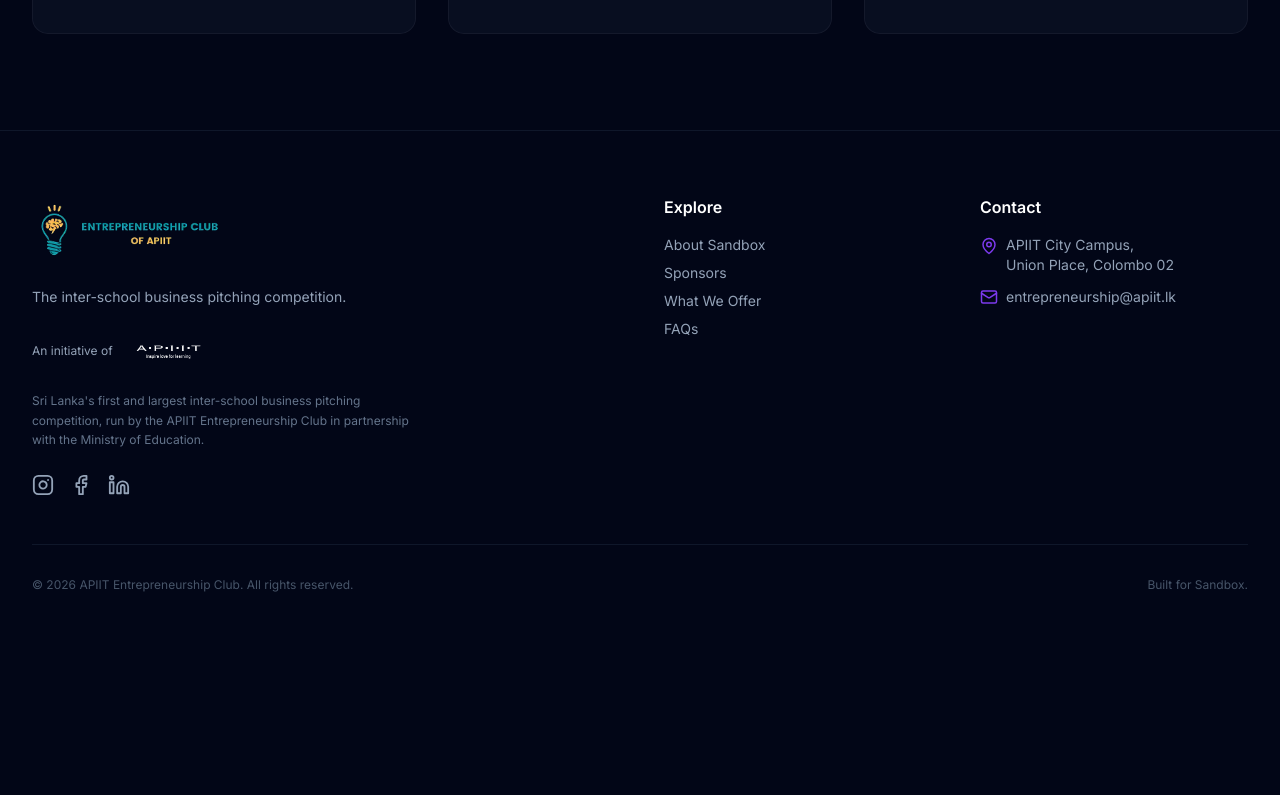
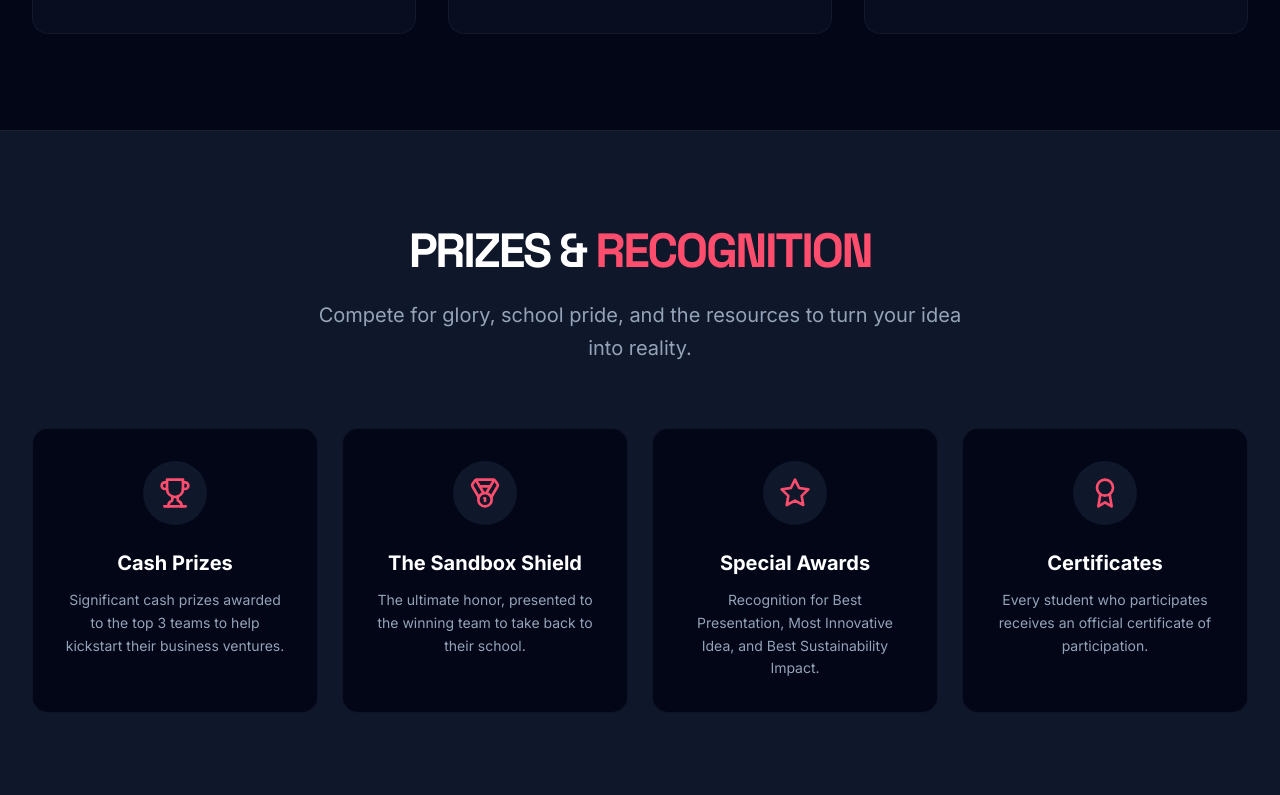
Before and after one commit to hana-careem/sandbox-website, a Next.js app: page /what-we-offer in a window 1280 px wide. Shown: the part 985-1780 px from the top of the page. Before the commit the page ends 1610 px from the top, so only its background shows below. Built offline with nearby package versions, Linux system fonts and the light colour scheme.

Commit message:
Redesign countdown dials; remove em dashes; fix contact info; add WhatIsSandbox and PrizesRecognition

```diff
--- a/app/about/editions/page.jsx
+++ b/app/about/editions/page.jsx
@@ -3,7 +3,7 @@
 
 export const metadata = {
   title: 'Past Editions | Sandbox',
-  description: 'Explore the history and winners of past Sandbox editions — the stages, the schools, and the ideas that made it.',
+  description: 'Explore the history and winners of past Sandbox editions, including the stages, the schools, and the ideas that made it.',
 };
 
 export default function EditionsPage() {
--- a/app/page.jsx
+++ b/app/page.jsx
@@ -1,5 +1,6 @@
 import React from 'react';
 import SandboxHero from '../components/home/SandboxHero';
+import WhatIsSandbox from '../components/home/WhatIsSandbox';
 import WhyAttend from '../components/home/WhyAttend';
 import BenefitsPrizes from '../components/home/BenefitsPrizes';
 
@@ -12,6 +13,7 @@
   return (
     <main className="w-full">
       <SandboxHero />
+      <WhatIsSandbox />
       <WhyAttend />
       <BenefitsPrizes />
     </main>
--- a/app/what-we-offer/page.jsx
+++ b/app/what-we-offer/page.jsx
@@ -1,5 +1,6 @@
 import React from 'react';
 import OfferingsGrid from '../../components/what-we-offer/OfferingsGrid';
+import PrizesRecognition from '../../components/what-we-offer/PrizesRecognition';
 
 export const metadata = {
   title: 'What We Offer | Sandbox',
@@ -10,6 +11,7 @@
   return (
     <main className="w-full">
       <OfferingsGrid />
+      <PrizesRecognition />
     </main>
   );
 }
--- a/components/about/SandboxPastEditions.jsx
+++ b/components/about/SandboxPastEditions.jsx
@@ -2,7 +2,7 @@
 
 import React, { useState } from "react";
 import { useSearchParams } from "next/navigation";
-import { Wrench, Users, Trophy, Flag, ChevronDown } from "lucide-react";
+import { Wrench, Users, Trophy, Flag, Target, ChevronDown } from "lucide-react";
 
 // ── Data ──────────────────────────────────────────────────────────────
 // PAGE_INTRO is the one-time framing paragraph for the whole page.
@@ -28,6 +28,16 @@
     meta: {
       winningSchool: "St. Joseph's College, Negombo", // confirmed — Sunday Times, 30 Nov 2025
       prize: null, // cash amount not published — TODO if you have the figure
+      theme: "Community Concerns",
+      // Defining format facts for this edition (from the 2025 rules docs).
+      facts: [
+        "Grade 10, O/L & A/L",
+        "3–5 per team",
+        "Max 2 teams / school",
+        "Mandatory workshop",
+        "Prototype for the final",
+        "Mentor pairing",
+      ],
     },
     stages: [
       {
@@ -62,6 +72,14 @@
     meta: {
       winningSchool: null, // not found in public sources — TODO, verify with the E-club
       prize: null, // TODO
+      theme: "Sustainability",
+      // Defining format facts for the debut edition (from the 2024 rules docs).
+      facts: [
+        "A/L students only",
+        "5 per team",
+        "Top 3 prizes",
+        "Sandbox Shield",
+      ],
     },
     stages: [
       {
@@ -174,6 +192,37 @@
   );
 }
 
+// ── Theme section ─────────────────────────────────────────────────────
+// Each edition ran under its own theme (GWS gives every year a tagline).
+// Theme shows as a quoted, italic-violet line; the defining format facts
+// sit below as small chips. Flat background, no glass.
+function ThemeSection({ theme, facts }) {
+  if (!theme) return null;
+  return (
+    <div className="mb-10 border-b border-slate-800 pb-8">
+      <div className="mb-3 flex items-center gap-2 text-xs font-bold uppercase tracking-widest text-sky-400">
+        <Target size={14} />
+        Theme
+      </div>
+      <p className="mb-5 text-2xl font-bold font-display italic leading-snug text-violet-300 md:text-3xl">
+        &ldquo;{theme}&rdquo;
+      </p>
+      {facts && facts.length > 0 && (
+        <div className="flex flex-wrap gap-2">
+          {facts.map((f) => (
+            <span
+              key={f}
+              className="rounded-full border border-slate-700 bg-slate-800/60 px-3 py-1 text-xs text-slate-300"
+            >
+              {f}
+            </span>
+          ))}
+        </div>
+      )}
+    </div>
+  );
+}
+
 export default function SandboxPastEditions() {
   const searchParams = useSearchParams();
   const VALID_IDS = SANDBOX_VERSIONS.map((v) => v.id); // ["2.0", "1.0"]
@@ -246,7 +295,7 @@
         </h2>
         <p className="mb-8 text-slate-400">
           {active.status === "completed"
-            ? "Wrapped — here's how it played out."
+            ? "Wrapped, here's how it played out."
             : "Here's how it's structured, start to finish."}
         </p>
 
@@ -255,6 +304,9 @@
           meta={active.meta}
           editionLabel={`Sandbox ${active.id}`}
         />
+
+        {/* ── Theme: this edition's theme + format facts ────────────── */}
+        <ThemeSection theme={active.meta.theme} facts={active.meta.facts} />
 
         {/* ── Timeline ───────────────────────────────────────────────── */}
         <div className="relative">
--- a/components/contact/ContactForm.jsx
+++ b/components/contact/ContactForm.jsx
@@ -31,7 +31,7 @@
                   </div>
                   <div>
                     <h4 className="text-white font-bold mb-1">Location</h4>
-                    <p className="text-slate-400">APIIT City Campus,<br/>Union Place, Colombo 02</p>
+                    <p className="text-slate-400">Entrepreneurship Club, Asia Pacific Institute of Information Technology,<br/>No. 388 Union Place, Colombo 02, Sri Lanka</p>
                   </div>
                 </div>
 
@@ -41,8 +41,8 @@
                   </div>
                   <div>
                     <h4 className="text-white font-bold mb-1">Email</h4>
-                    <a href="mailto:entrepreneurship@apiit.lk" className="text-slate-400 hover:text-white transition-colors">
-                      entrepreneurship@apiit.lk
+                    <a href="mailto:eclub@apiit.lk" className="text-slate-400 hover:text-white transition-colors">
+                      eclub@apiit.lk
                     </a>
                   </div>
                 </div>
--- /dev/null
+++ b/components/home/WhatIsSandbox.jsx
@@ -0,0 +1,20 @@
+import React from 'react';
+import ScrollReveal from '../ui/ScrollReveal';
+
+export default function WhatIsSandbox() {
+  return (
+    <section className="py-24 bg-slate-900 border-b border-white/5">
+      <div className="container max-w-4xl mx-auto px-4 text-center">
+        <ScrollReveal>
+          <h2 className="text-3xl md:text-5xl font-black font-display text-white mb-8 tracking-tight">What is Sandbox?</h2>
+          <p className="text-slate-300 text-lg leading-relaxed mb-6">
+            Sri Lanka's first inter-school business pitching competition, run by the Entrepreneurship Club of APIIT with the Ministry of Education. Students from schools nationwide pitch real business ideas to a panel of industry judges.
+          </p>
+          <p className="text-xl font-bold text-[#7C3AED] font-display mt-8">
+            This year's theme: A Better Sri Lanka Tomorrow.
+          </p>
+        </ScrollReveal>
+      </div>
+    </section>
+  );
+}
--- a/components/layout/Footer.jsx
+++ b/components/layout/Footer.jsx
@@ -46,7 +46,7 @@
           {/* ── Brand column: Club logo leads, APIIT secondary ── */}
           <div className="space-y-5 md:col-span-2">
             {/* Primary: E-Club logo */}
-            <Link href="/" aria-label="Entrepreneurship Club of APIIT — Home">
+            <Link href="/" aria-label="Entrepreneurship Club of APIIT, Home">
               <Image
                 src="/assets/E-club logo.png"
                 alt="Entrepreneurship Club of APIIT"
@@ -118,11 +118,11 @@
             <ul className="space-y-3 text-sm text-slate-400">
               <li className="flex items-start">
                 <MapPin size={18} className="mr-2 text-[#7C3AED] flex-shrink-0 mt-0.5" />
-                <span>APIIT City Campus,<br/>Union Place, Colombo 02</span>
+                <span>Entrepreneurship Club, Asia Pacific Institute of Information Technology,<br/>No. 388 Union Place, Colombo 02, Sri Lanka</span>
               </li>
               <li className="flex items-center">
                 <Mail size={18} className="mr-2 text-[#7C3AED] flex-shrink-0" />
-                <a href="mailto:entrepreneurship@apiit.lk" className="hover:text-white transition-colors">entrepreneurship@apiit.lk</a>
+                <a href="mailto:eclub@apiit.lk" className="hover:text-white transition-colors">eclub@apiit.lk</a>
               </li>
             </ul>
           </div>
--- a/components/layout/Navbar.jsx
+++ b/components/layout/Navbar.jsx
@@ -26,7 +26,7 @@
 
           <div className="flex items-center">
             {/* Club logo — primary brand, links to home. Min 40px tappable area on mobile */}
-            <Link href="/" className="flex items-center mr-8 py-1" aria-label="Entrepreneurship Club of APIIT — Home">
+            <Link href="/" className="flex items-center mr-8 py-1" aria-label="Entrepreneurship Club of APIIT, Home">
               <Image
                 src="/assets/E-club logo.png"
                 alt="Entrepreneurship Club of APIIT"
--- /dev/null
+++ b/components/what-we-offer/PrizesRecognition.jsx
@@ -0,0 +1,63 @@
+"use client";
+import React from 'react';
+import ScrollReveal from '../ui/ScrollReveal';
+import { Trophy, Medal, Star, Award } from 'lucide-react';
+
+export default function PrizesRecognition() {
+  const prizes = [
+    {
+      title: "Cash Prizes",
+      // TODO: exact cash amounts to be announced
+      description: "Significant cash prizes awarded to the top 3 teams to help kickstart their business ventures.",
+      icon: <Trophy className="w-8 h-8 text-[#FF4D6D]" />
+    },
+    {
+      title: "The Sandbox Shield",
+      description: "The ultimate honor, presented to the winning team to take back to their school.",
+      icon: <Medal className="w-8 h-8 text-[#FF4D6D]" />
+    },
+    {
+      title: "Special Awards",
+      description: "Recognition for Best Presentation, Most Innovative Idea, and Best Sustainability Impact.",
+      icon: <Star className="w-8 h-8 text-[#FF4D6D]" />
+    },
+    {
+      title: "Certificates",
+      description: "Every student who participates receives an official certificate of participation.",
+      icon: <Award className="w-8 h-8 text-[#FF4D6D]" />
+    }
+  ];
+
+  return (
+    <section className="py-24 bg-slate-900 border-t border-white/5">
+      <div className="max-w-7xl mx-auto px-4 sm:px-6 lg:px-8">
+        <ScrollReveal>
+          <div className="text-center mb-16">
+            <h2 className="text-4xl md:text-5xl font-black font-display text-white tracking-tighter mb-6">
+              PRIZES & <span className="text-[#FF4D6D]">RECOGNITION</span>
+            </h2>
+            <p className="text-xl text-slate-400 max-w-2xl mx-auto leading-relaxed">
+              Compete for glory, school pride, and the resources to turn your idea into reality.
+            </p>
+          </div>
+        </ScrollReveal>
+
+        <div className="grid grid-cols-1 md:grid-cols-2 lg:grid-cols-4 gap-6">
+          {prizes.map((prize, idx) => (
+            <ScrollReveal key={idx} delay={idx * 100} direction="up">
+              <div className="bg-slate-950 border border-white/5 p-8 rounded-2xl hover:border-[#FF4D6D]/50 transition-colors h-full flex flex-col text-center items-center">
+                <div className="w-16 h-16 rounded-full bg-slate-900 flex items-center justify-center mb-6">
+                  {prize.icon}
+                </div>
+                <h3 className="text-xl font-bold text-white mb-3">{prize.title}</h3>
+                <p className="text-sm text-slate-400 leading-relaxed flex-1">
+                  {prize.description}
+                </p>
+              </div>
+            </ScrollReveal>
+          ))}
+        </div>
+      </div>
+    </section>
+  );
+}
```
Also changed, not shown: components/faqs/FaqAccordion.jsx (+11 -6 lines), components/home/SandboxHero.jsx (+64 -27 lines).
